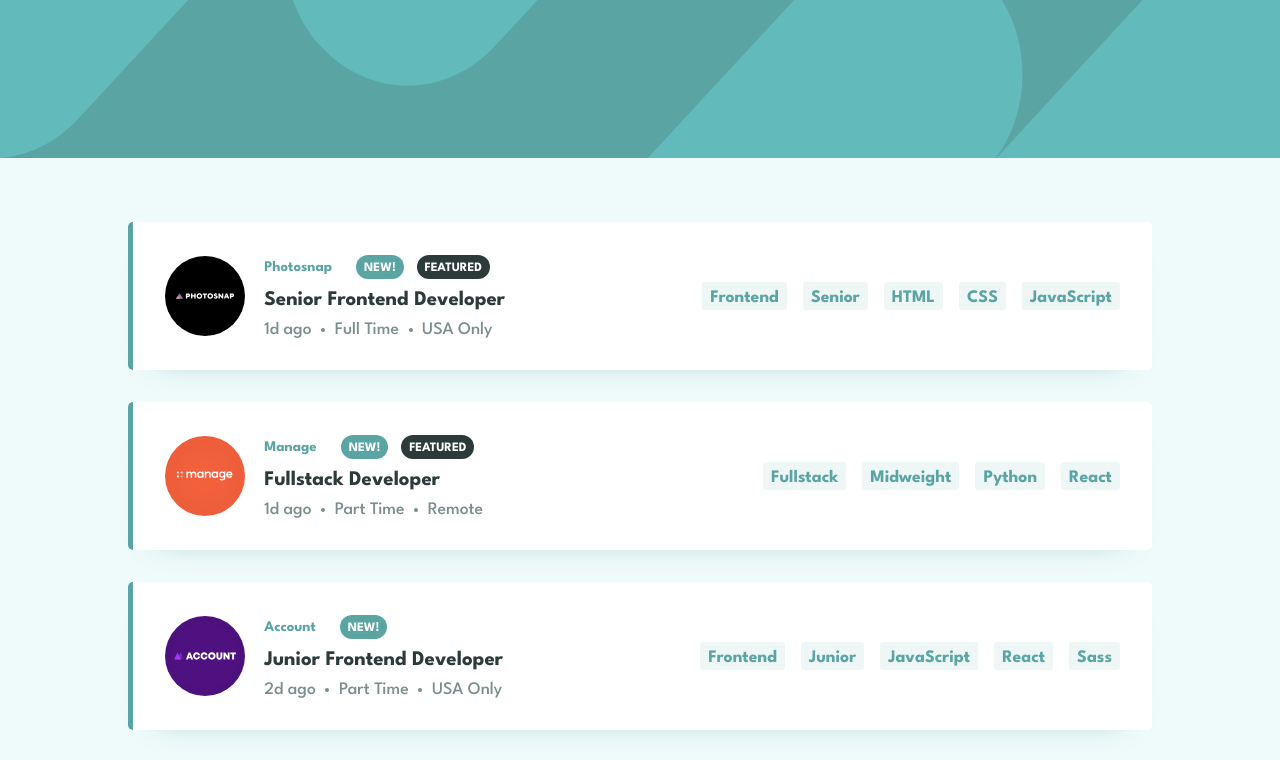
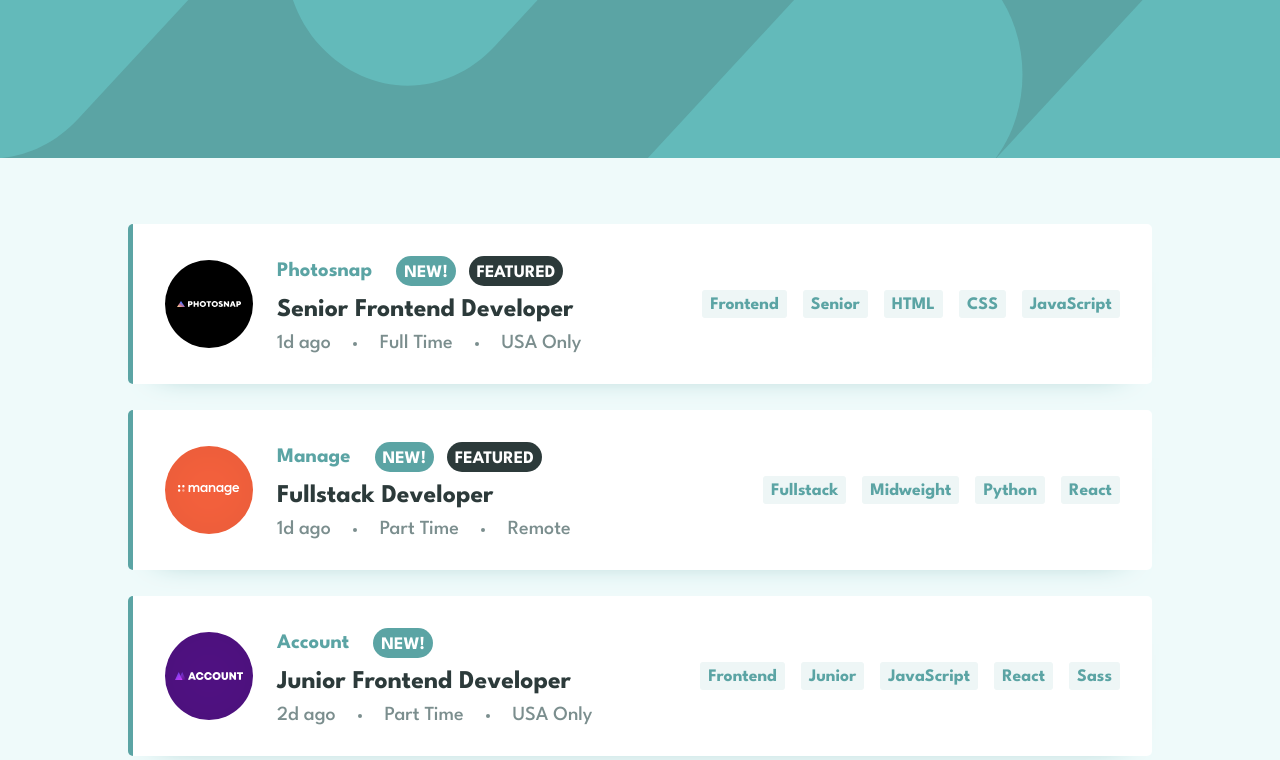
Before and after one commit to iprinceroyy/job-filtering, a React (Create React App) app: page / in a window 1280 px wide. Shown: the top 760 px of the page. Built offline with nearby package versions, Linux system fonts and the light colour scheme.

Commit message:
update design

```diff
--- a/src/components/companyComponent/CompanyComponentStyles.scss
+++ b/src/components/companyComponent/CompanyComponentStyles.scss
@@ -11,6 +11,10 @@
 	.Company__Name {
 		color: var.$desaturated-dark-cyan;
 		font-size: 0.92rem;
+
+		@media (min-width: 80rem) {
+			font-size: 1.29rem;
+		}
 	}
 
 	&--new,
@@ -23,6 +27,11 @@
 		padding-inline: 0.5rem;
 		border-radius: 50px;
 		margin-inline-end: -1rem;
+
+		@media (min-width: 80rem) {
+			font-size: var.$font-size;
+			padding-block: 0.55rem 0.35rem;
+		}
 	}
 
 	.Company--featured {
--- a/src/components/criteriaComponent/CriteriaComponentStyles.scss
+++ b/src/components/criteriaComponent/CriteriaComponentStyles.scss
@@ -5,8 +5,9 @@
 	@include m.display-flex($gap: 0);
 	font-size: 0.9rem;
 	color: var.$dark-grayish-cyan;
-	@media (min-width: 64rem) {
-		font-size: var.$font-size;
+
+	@media (min-width: 80rem) {
+		font-size: 1.25rem;
 	}
 }
 
@@ -18,4 +19,8 @@
 	border-radius: 50%;
 	margin-inline: 0.6rem;
 	margin-block-end: 0.12rem;
+
+	@media (min-width: 80rem) {
+		margin-inline: 1.4rem;
+	}
 }
--- a/src/components/jobComponent/JobComponentStyles.scss
+++ b/src/components/jobComponent/JobComponentStyles.scss
@@ -19,8 +19,8 @@
 	transition: all 0.9s ease-in-out;
 	//animation: fadeIn 2.5s ease-in-out;
 	animation-fill-mode: forwards;
-	//margin-block-start: -5rem;
 	margin-block-start: 2.5rem;
+	//margin-block-start: 2.5rem;
 	//opacity: 0;
 
 	&:hover {
@@ -30,17 +30,16 @@
 	@media (min-width: 45rem) {
 		grid-template-columns: 1fr minmax(auto, 6fr) 6.5fr;
 		align-items: center;
-		gap: 1.2rem;
+		gap: 1.5rem;
 		padding: 1.4rem;
-		margin-block-start: 2rem;
+		//margin-block-start: -7rem;
+		margin-block-start: 1.6rem;
 		border-radius: 5px;
 		border-left: 5px solid var.$desaturated-dark-cyan;
 	}
 
 	@media (min-width: 64rem) {
 		padding: 2rem;
-		margin-block-start: 2rem;
-		//width: calc(100% + -20.3rem);
 	}
 
 	&__Description {
@@ -50,7 +49,7 @@
 
 		@media (min-width: 45rem) {
 			border: none;
-			gap: 0.7rem;
+			gap: 0.75rem;
 			padding: 0;
 		}
 
@@ -59,7 +58,7 @@
 			font-size: 0.92rem;
 			color: var.$very-dark-grayish-cyan;
 			@media (min-width: 64rem) {
-				font-size: 1.3rem;
+				font-size: 1.6rem;
 			}
 		}
 	}
@@ -72,7 +71,7 @@
 		@media (min-width: 45rem) {
 			position: relative;
 			top: 0.1rem;
-			width: 5rem;
+			width: 5.5rem;
 		}
 	}
 }
@@ -97,7 +96,7 @@
 	}
 	100% {
 		opacity: 1;
-		margin-block-start: 2rem;
+		margin-block-start: 2.5rem;
 	}
 }
 
--- a/src/components/jobListComponent/JobListComponentStyles.scss
+++ b/src/components/jobListComponent/JobListComponentStyles.scss
@@ -6,6 +6,6 @@
 	margin-block-end: 3rem;
 
 	// Adjustment to animation
-	margin-block-start: 2rem;
+	margin-block-start: 2.5rem;
 	overflow: hidden;
 }
```
